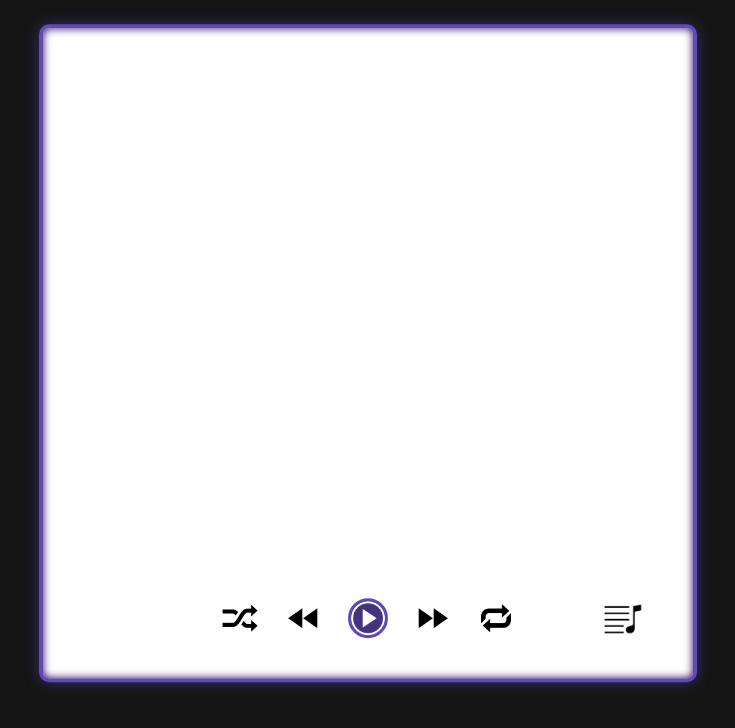
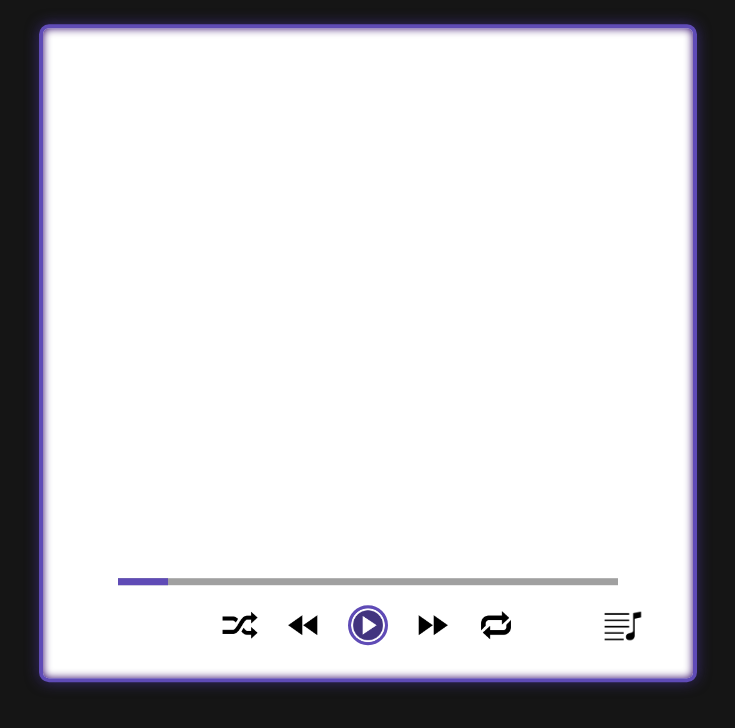
Before and after one commit to RafaelMartinsRibeiro/musicPlayer, a plain HTML site: page index.html in a window 1280 px wide. Shown: the whole page, without its empty margins (272-1007 px from the left). Drawn offline with Linux system fonts and the light colour scheme.

Commit message:
Added progress bar

```diff
--- a/CSS/style.css
+++ b/CSS/style.css
@@ -20,6 +20,38 @@ body{
     border: 4px solid #5F4BB6;
     border-radius: 10px;
     box-shadow: rgba(0, 0, 0, 0.2) 0 0px 7px 1px, inset rgb(44, 0, 102) 0 0px 9px, #3f317a 0 0px 14px;
+}
+
+#progressBar{
+    width: 500px;
+    height: 7px;
+    margin: auto;
+    position: relative;
+    top: 500px;
+    background-color: rgba(68, 68, 68, 0.507);
+    cursor: pointer;
+}
+
+#progressed{
+    float: left;
+    margin: auto;
+    width: 10%;
+    height: 7px;
+    background-color: #5F4BB6;
+    position: relative;
+}
+
+#progressBar:hover #progressed:before{
+    content: "";
+    background-color: #ffffff;
+    border: 2px solid #5F4BB6;
+    width: 11px;
+    height: 11px;
+    border-radius: 50%;
+    position: absolute;
+    right: -4px;
+    top: 50%;
+    transform: translateY(-50%);
 }
 
 .controls{
--- a/index.html
+++ b/index.html
@@ -16,6 +16,9 @@
                 <source id="audio" src="assets/music.mp3" type="audio/mpeg">
             </audio>
 
+            <div id="progressBar">
+                <div id="progressed"></div>
+            </div>
             <div class="controls">
                 <img id="playlist" src="images/playslist.png">
 
```
